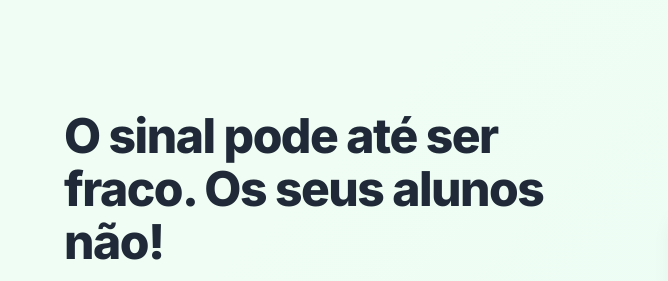
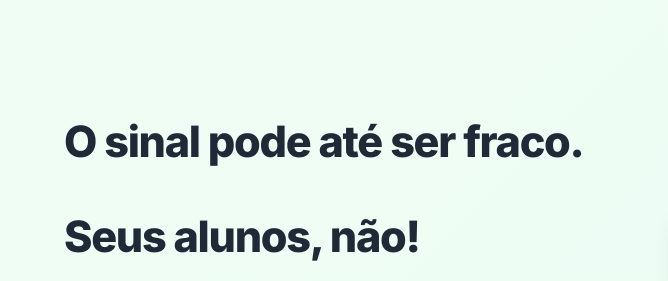
Before and after one commit to flaviomartino/ez-personal-landing, a website: page index.html in a window 1280 px wide. Shown: the part 98-379 px from the top of the page, 0-668 px from the left. Drawn offline with Linux system fonts and the light colour scheme; no server answers.

Commit message:
Site: título em duas linhas — "O sinal pode até ser fraco." / "Seus alunos, não!"
Cada frase numa linha, com uma linha em branco entre elas. O tamanho acompanha a largura da coluna
(teto de 3rem): conferido em 360, 390, 768, 1024, 1280 e 1440 px, sem quebra nem rolagem lateral.

Co-Authored-By: Claude Opus 5.5 <noreply@anthropic.com>
Claude-Session: https://claude.ai/code/session_01G2x8MQ7Jt8u8k1Ws57DNwJ

```diff
--- a/index.html
+++ b/index.html
@@ -38,7 +38,7 @@
         <div class="container">
             <div class="hero-wrapper">
                 <div class="hero-content">
-                    <h1 class="hero-title">O sinal pode até ser fraco. Os seus alunos não!</h1>
+                    <h1 class="hero-title hero-title-2l"><span>O sinal pode até ser fraco.</span><span>Seus alunos, não!</span></h1>
                     <p class="hero-description">
                         O treino chega escrito na mensagem e funciona até no 2G e no EDGE, em todos os planos. Com sinal bom, um botão abre vídeo e carga. Você monta em minutos e acompanha quem treinou.
                     </p>
--- a/style.css
+++ b/style.css
@@ -1115,3 +1115,25 @@ footer p {
     color: var(--text-primary);
     font-variant-numeric: tabular-nums;
 }
+
+/* Título da abertura em duas frases (27/09/2026): cada frase numa linha, com uma linha em branco
+   entre elas. O tamanho acompanha a largura da coluna (a frase maior ocupa ~12 vezes o tamanho da
+   letra), com teto nos 3rem de antes: 43px no computador, 26px num celular de 360px. */
+.hero-content {
+    container-type: inline-size;
+}
+
+.hero-title-2l {
+    font-size: min(3rem, 7vw);
+    font-size: min(3rem, calc(100cqi / 12.6));
+    letter-spacing: -0.03em;
+}
+
+.hero-title-2l span {
+    display: block;
+    white-space: nowrap;
+}
+
+.hero-title-2l span + span {
+    margin-top: 1.1em;
+}
```
